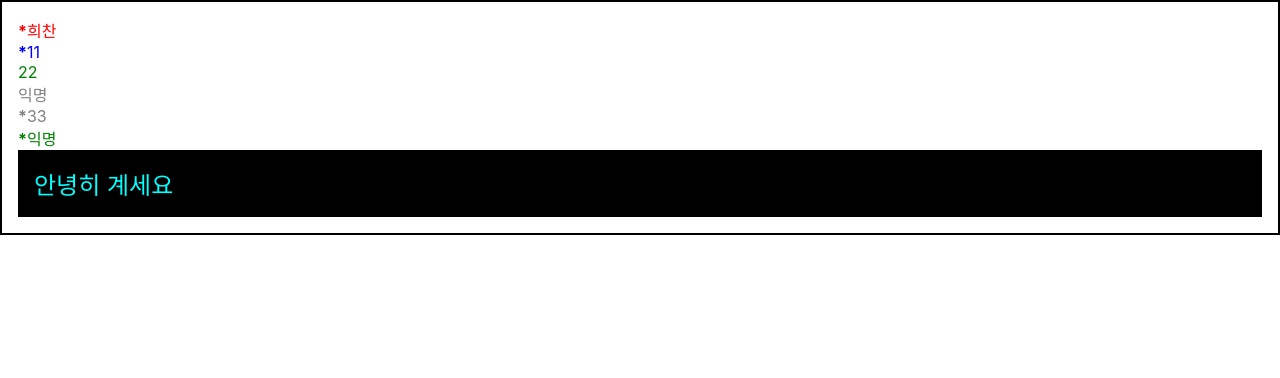
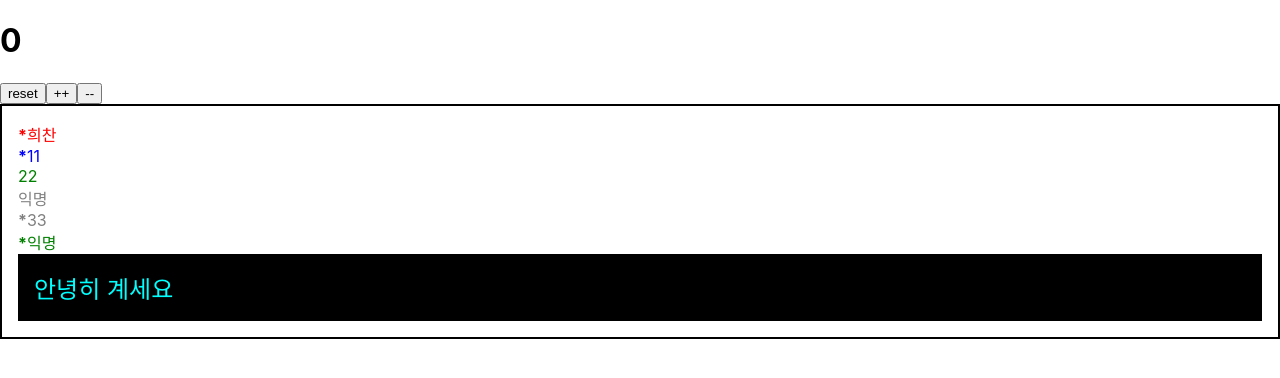
Before and after one commit to LOG-INFO/react-velopert, a React (Create React App) app: page / in a window 1280 px wide. Shown: the top 378 px of the page. Built offline with nearby package versions, Linux system fonts and the light colour scheme.

Commit message:
useState

```diff
--- a/src/App.js
+++ b/src/App.js
@@ -1,4 +1,4 @@
-import React from 'react'
+import Counter from './Counter'
 import Hello from './Hello'
 import Wrapper from './Wrapper'
 
@@ -10,7 +10,10 @@ const App = () => {
     fontSize: 24,
     padding: '1rem'
   }
+
   return (
+    <>
+    <Counter/>
     <Wrapper>
       {/* isBold만 써주면 true로 간주 */}
       <Hello name="희찬" color="red" isBold/>
@@ -21,6 +24,7 @@ const App = () => {
       <Hello  color="green" isBold={true} />
       <div style={style}>{bye}</div>
     </Wrapper>
+    </>
   )
 }
 
--- /dev/null
+++ b/src/Counter.js
@@ -0,0 +1,28 @@
+import React, { useState } from "react";
+
+const Counter = ({initialCount}) => {
+    let [number, setNumber] = useState(initialCount)
+
+    const onEncrease = () => {
+        setNumber(prev => prev + 1)
+    }
+
+    const onDecrease = () => {
+        setNumber(prev => prev - 1)
+    }
+
+    return (
+        <>
+            <h1>{number}</h1>
+            <button onClick={()=>{setNumber(initialCount)}}>reset</button>
+            <button onClick={onEncrease}>++</button>
+            <button onClick={onDecrease}>--</button>
+        </>
+    )
+}
+
+Counter.defaultProps = {
+    initialCount: 0
+}
+
+export default Counter
```
